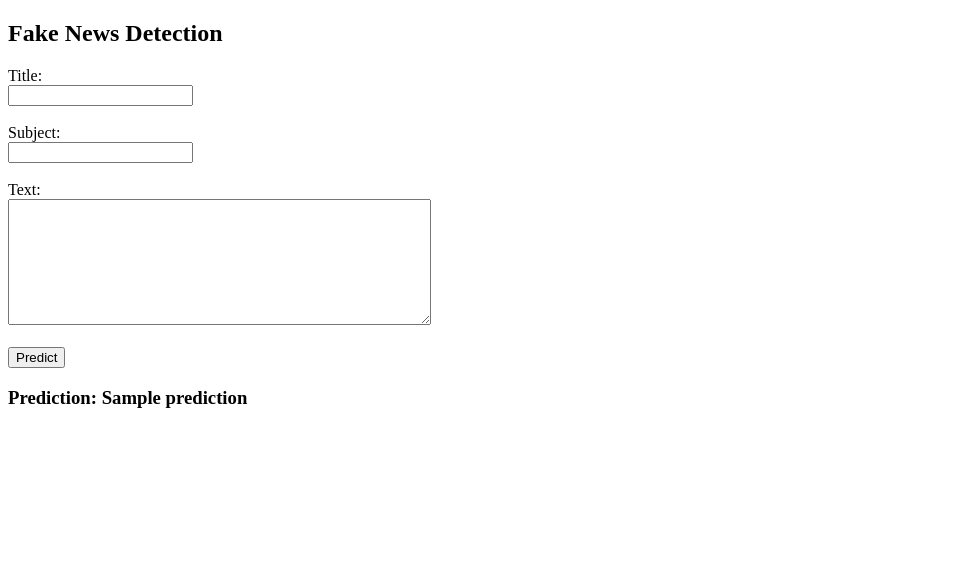
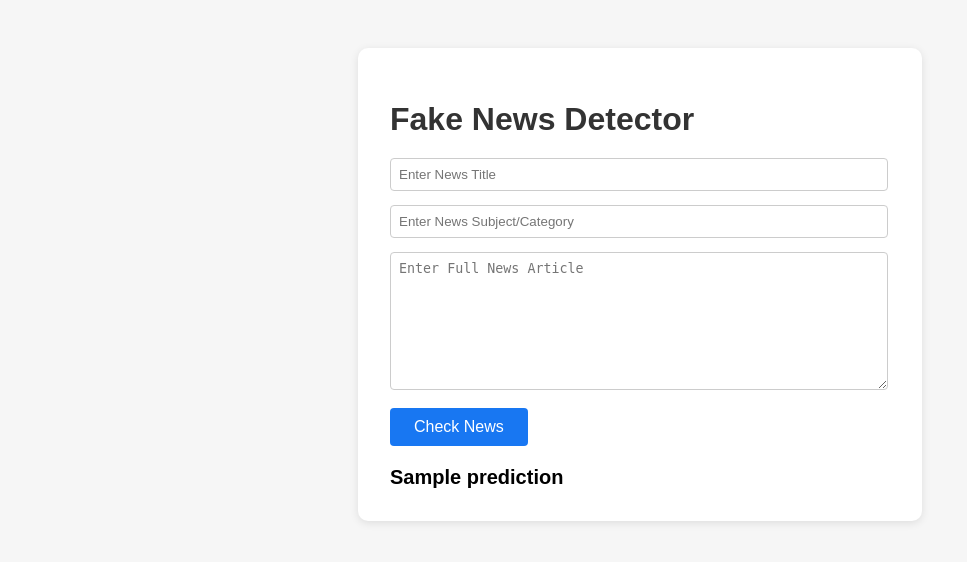
Before and after one commit to YusufDeesawala/fake-news-detect, a Flask app: template templates/index.html in a window 1280 px wide. Shown: the top 562 px of the page, without its empty margins (0-967 px from the left). Run offline with Flask 3, Linux system fonts and the light colour scheme; the template is opened without the code that fills it: most values are stand-ins (such as "Sample title", 1, 10 or a date in 2020); parts of the project's set-up code (start-up, migrations or seed data) failed here and were passed over.

Commit message:
Refined the app.

```diff
--- a/app.py
+++ b/app.py
@@ -1,9 +1,11 @@
 from flask import Flask, request, render_template
 import pickle
 
-# Load the model
+# Load the trained model and the fitted TFIDF vectorizer
 with open('model.pkl', 'rb') as f:
     model = pickle.load(f)
+with open('vectorizer.pkl', 'rb') as f:
+    vectorizer = pickle.load(f)
 
 app = Flask(__name__)
 
@@ -17,11 +19,16 @@ def predict():
     text = request.form['text']
     subject = request.form['subject']
 
-    # Concatenate features like in training
+    # Combine the input features as done during training
     combined_text = f"{title} {subject} {text}"
-    prediction = model.predict([combined_text])[0]
 
+    # Vectorize using the loaded vectorizer
+    vectorized_input = vectorizer.transform([combined_text])
 
+    # Predict using the loaded model
+    prediction = model.predict(vectorized_input)[0]
+
+    # Map prediction to display text
     result = "True News ✅" if prediction == 1 else "Fake News ❌"
     return render_template('index.html', prediction=result)
 
--- a/templates/index.html
+++ b/templates/index.html
@@ -1,25 +1,30 @@
 <!DOCTYPE html>
-<html>
+<html lang="en">
 <head>
+    <meta charset="UTF-8">
     <title>Fake News Detector</title>
+    <style>
+        body { font-family: Arial, sans-serif; background-color: #f6f6f6; padding: 40px; }
+        .container { background: white; padding: 32px; border-radius: 10px; box-shadow: 0 2px 8px rgba(0,0,0,0.1); max-width: 500px; margin: auto; }
+        h1 { margin-bottom: 20px; color: #333; }
+        input, textarea { width: 96%; padding: 8px; margin-bottom: 14px; border: 1px solid #ccc; border-radius: 4px; }
+        button { background: #1877f2; color: white; padding: 10px 24px; border: none; border-radius: 4px; font-size: 16px; cursor: pointer; }
+        button:hover { background: #0053ba; }
+        .result { margin-top: 20px; font-weight: bold; font-size: 20px; }
+    </style>
 </head>
 <body>
-    <h2>Fake News Detection</h2>
-    <form method="POST" action="/predict">
-        <label>Title:</label><br>
-        <input type="text" name="title" required><br><br>
-
-        <label>Subject:</label><br>
-        <input type="text" name="subject" required><br><br>
-
-        <label>Text:</label><br>
-        <textarea name="text" rows="8" cols="50" required></textarea><br><br>
-
-        <input type="submit" value="Predict">
-    </form>
-
-    {% if prediction %}
-        <h3>Prediction: {{ prediction }}</h3>
-    {% endif %}
+    <div class="container">
+        <h1>Fake News Detector</h1>
+        <form action="/predict" method="post">
+            <input type="text" name="title" placeholder="Enter News Title" required><br>
+            <input type="text" name="subject" placeholder="Enter News Subject/Category" required><br>
+            <textarea name="text" rows="8" placeholder="Enter Full News Article" required></textarea><br>
+            <button type="submit">Check News</button>
+        </form>
+        {% if prediction %}
+            <div class="result">{{ prediction }}</div>
+        {% endif %}
+    </div>
 </body>
 </html>
```
Also changed, not shown: 2 other files.
